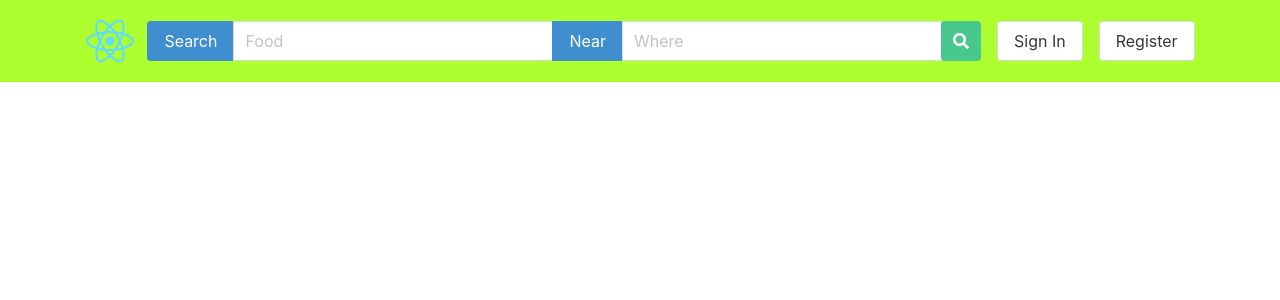
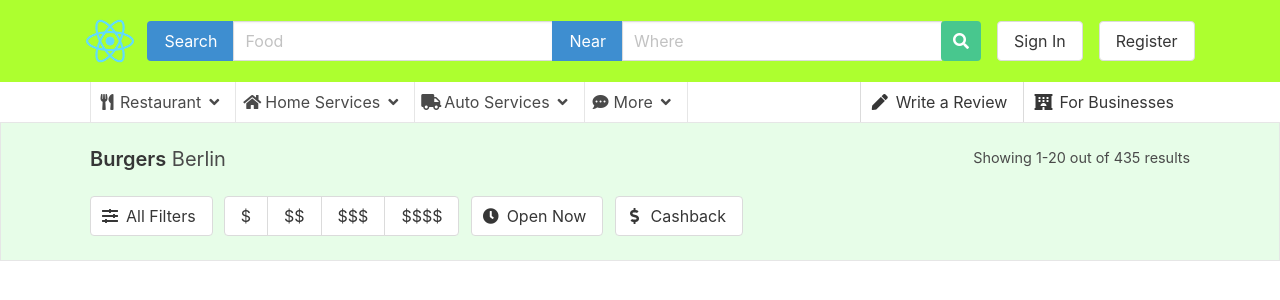
Before and after one commit to kvphan5/yelp-replica, a React (Create React App) app: page /search in a window 1280 px wide. Shown: the top 300 px of the page. Built offline with nearby package versions, Linux system fonts and the light colour scheme.

Commit message:
Add Result Summary Container

```diff
--- /dev/null
+++ b/src/NavBar/SubNav/SubNav.js
@@ -0,0 +1,36 @@
+import React from 'react';
+import { SubNavItem } from './SubNavItem/SubNavItem';
+import styles from './SubNav.module.css'
+
+export function SubNav(){
+    return (
+        <div className={styles.container}>
+            <div className={styles['sub-nav']}>
+                <div>
+                    <SubNavItem label ='Restaurant' icon='fa-utensils'/>
+                    <SubNavItem label ='Home Services' icon='fa-home'/>
+                    <SubNavItem label ='Auto Services' icon='fa-truck'/>
+                    <SubNavItem label = 'More' icon='fa-comment-dots' showRightBorder/>
+                </div>
+                <div>
+                    <button className={`button ${styles['subnav-button']} ${styles['omit-right-border']}`}>
+                        <span className="icon">
+                            <i className="fas fa-pen" />
+                        </span>
+                        <span>
+                            Write a Review
+                        </span>
+                    </button>
+                    <button className={`button ${styles['subnav-button']} ${styles['omit-right-border']}`}>
+                        <span className="icon">
+                            <i className="fas fa-hotel" />
+                        </span>
+                        <span>
+                            For Businesses
+                        </span>
+                    </button>
+                </div>
+            </div>
+        </div>
+    );
+}
--- /dev/null
+++ b/src/NavBar/SubNav/SubNav.module.css
@@ -0,0 +1,21 @@
+.sub-nav {
+    display: flex;
+    justify-content: space-between;
+    max-width: 1100px;
+    width: 100%;
+}
+
+.container {
+    display: flex;
+    justify-content: center;
+}
+
+:global(.button).subnav-button {
+    border-radius: 0;
+    border-bottom: 0;
+    border-top: 0;
+}
+
+:global(.button).omit-right-border{
+    border-right: none;
+}
--- /dev/null
+++ b/src/NavBar/SubNav/SubNavItem/SubNavItem.js
@@ -0,0 +1,28 @@
+import React from 'react';
+import styles from './SubNavItem.module.css';
+
+export function SubNavItem(props){
+    const borderClass = props.showRightBorder ? styles['right-border'] : '';
+    return (
+        <div className="dropdown is-hoverable">
+            <div className="dropdown-trigger">
+                <div className={`${styles['sub-nav-item']} ${borderClass}`} aria-haspopup="true" aria-controls="dropdown-menu4">
+                    <span className="icon is-small">
+                        <i className={`fas ${props.icon}`}></i>
+                    </span>
+                    <span>{props.label}</span>
+                    <span className="icon is-small">
+                    <i className="fas fa-angle-down" aria-hidden="true"></i>
+                    </span>
+                </div>
+            </div>
+            <div className="dropdown-menu" id="dropdown-menu4" role="menu">
+                <div className="dropdown-content">
+                    <div className="dropdown-item">
+                        <p>You can insert <strong>any type of content</strong> within the dropdown menu.</p>
+                    </div>
+                </div>
+            </div>
+        </div>
+    );
+}
--- /dev/null
+++ b/src/NavBar/SubNav/SubNavItem/SubNavItem.module.css
@@ -0,0 +1,14 @@
+.sub-nav-item {
+    padding: .50rem;
+    display: flex;
+    align-items: center;
+    border-left: 1px solid rgb(230,230,230);
+}
+
+.sub-nav-item > * {
+    margin-right: 5px;
+}
+
+.right-border {
+    border-right: 1px solid rgb(230,230,230);
+}
--- a/src/Search/Search.js
+++ b/src/Search/Search.js
@@ -1,10 +1,14 @@
 import React from 'react';
 import { NavBar } from '../NavBar/NavBar';
+import { SubNav } from '../NavBar/SubNav/SubNav';
+import { SearchResultsSummary } from './SearchResultsSummary/SearchResultsSummary';
 
 export function Search(){
     return (
         <div>
             <NavBar />
+            <SubNav />
+            <SearchResultsSummary />
         </div>
     );
 }
--- /dev/null
+++ b/src/Search/SearchResultsSummary/SearchResultsSummary.js
@@ -0,0 +1,44 @@
+import React from 'react';
+import styles from './SearchResultsSummary.module.css';
+
+export function SearchResultsSummary(){
+    return (
+        <div className={styles.container}>
+            <div className={styles['search-summary']}>
+                <h1 className='subtitle'>
+                    <strong>Burgers</strong> Berlin
+                </h1>
+                <p>
+                    Showing 1-20 out of 435 results
+                </p>
+            </div>
+            <div className={styles.filters}>
+                <button className="button">
+                    <span className="icon">
+                        <i className="fas fa-sliders-h"></i>
+                    </span>
+                    <span>All Filters</span>
+                </button>
+                <div className="buttons has-addons">
+                    <span className="button">$</span>
+                    <span className="button">$$</span>
+                    <span className="button">$$$</span>
+                    <span className="button">$$$$</span>
+                </div>
+                <button className="button">
+                    <span className="icon">
+                        <i className="fas fa-clock"></i>
+                    </span>
+                    <span>Open Now</span>
+                </button>
+                <button className="button">
+                    <span className="icon">
+                        <i className="fas fa-dollar-sign"></i>
+                    </span>
+                    <span>Cashback</span>
+                </button>
+            </div>
+        </div>
+
+    );
+}
--- /dev/null
+++ b/src/Search/SearchResultsSummary/SearchResultsSummary.module.css
@@ -0,0 +1,35 @@
+.search-summary {
+    padding: 1.5rem 0;
+    width: 100%;
+    display : flex;
+    justify-content: space-between;
+}
+
+.search-summary p {
+    font-size: .9rem;
+}
+
+.search-summary h1:global(.subtitle) {
+    margin-bottom: 0;
+}
+
+.container {
+    background-color: rgb(231, 253, 232);
+    display:flex;
+    flex-direction: column;
+    align-items: center;
+    border: 1px solid rgb(230,230,230);
+}
+
+.container > * {
+    max-width: 1100px;
+}
+
+.filters {
+    display: flex;
+    width: 100%;
+}
+
+.filters > * {
+    margin-right: .7rem;
+}
```
